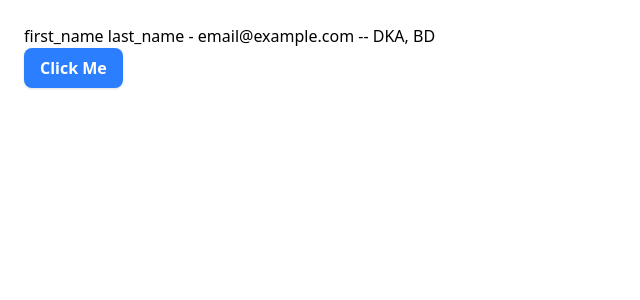
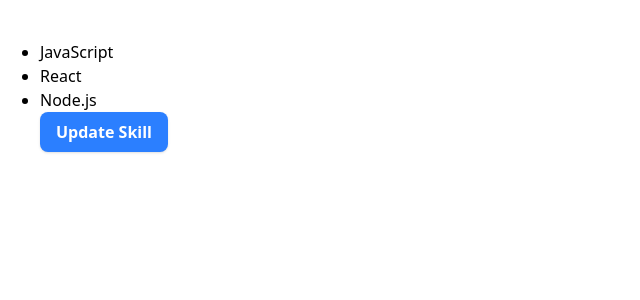
Before and after one commit to nazmulh24/React_Basic, a React (Vite) app: page / in a window 1280 px wide. Shown: the top 300 px of the page, without its empty margins (0-640 px from the left). Built offline with nearby package versions, Linux system fonts and the light colour scheme.

Commit message:
29.3 Updating Array State

```diff
--- a/src/App.jsx
+++ b/src/App.jsx
@@ -1,11 +1,13 @@
 import Person from "./components/Person";
 import PlayWithButton from "./components/PlayWithButton";
+import Skills from "./components/Skills";
 
 function App() {
   return (
     <>
       {/* <PlayWithButton /> */}
-      <Person />
+      {/* <Person /> */}
+      <Skills />
     </>
   );
 }
--- /dev/null
+++ b/src/components/Skills.jsx
@@ -0,0 +1,39 @@
+import React, { useState } from "react";
+import Button from "./Button";
+
+const Skills = () => {
+  const [skills, setSkills] = useState(["JavaScript", "React", "Node.js"]);
+
+  const handleSkills = () => {
+    // ----> Prompt user for a new skill and add it to the list
+    // const newSkill = prompt("Enter a new skill : ");
+    // if (newSkill) {
+    //   setSkills([...skills, newSkill]);
+    // }
+
+    // ----> Remove the last skill from the list
+    // setSkills(skills.slice(0, -1));
+
+    //  ----> Remove a specific skill (e.g., "Node.js")
+    // setSkills(skills.filter((item) => item !== "Node.js"));
+
+    // ----> Update the specific skill (e.g., "React" to "Next.js")
+    setSkills(skills.map((item) => (item === "React" ? "Next.js" : item)));
+  };
+
+  return (
+    <div className="m-10">
+      <ul className="list-disc">
+        {skills.map((skill) => (
+          <li key={skill}>{skill}</li>
+        ))}
+      </ul>
+
+      {/* <Button onClick={handleSkills}>Add Skill</Button> */}
+      {/* <Button onClick={handleSkills}>Remove Skill</Button> */}
+      <Button onClick={handleSkills}>Update Skill</Button>
+    </div>
+  );
+};
+
+export default Skills;
```
